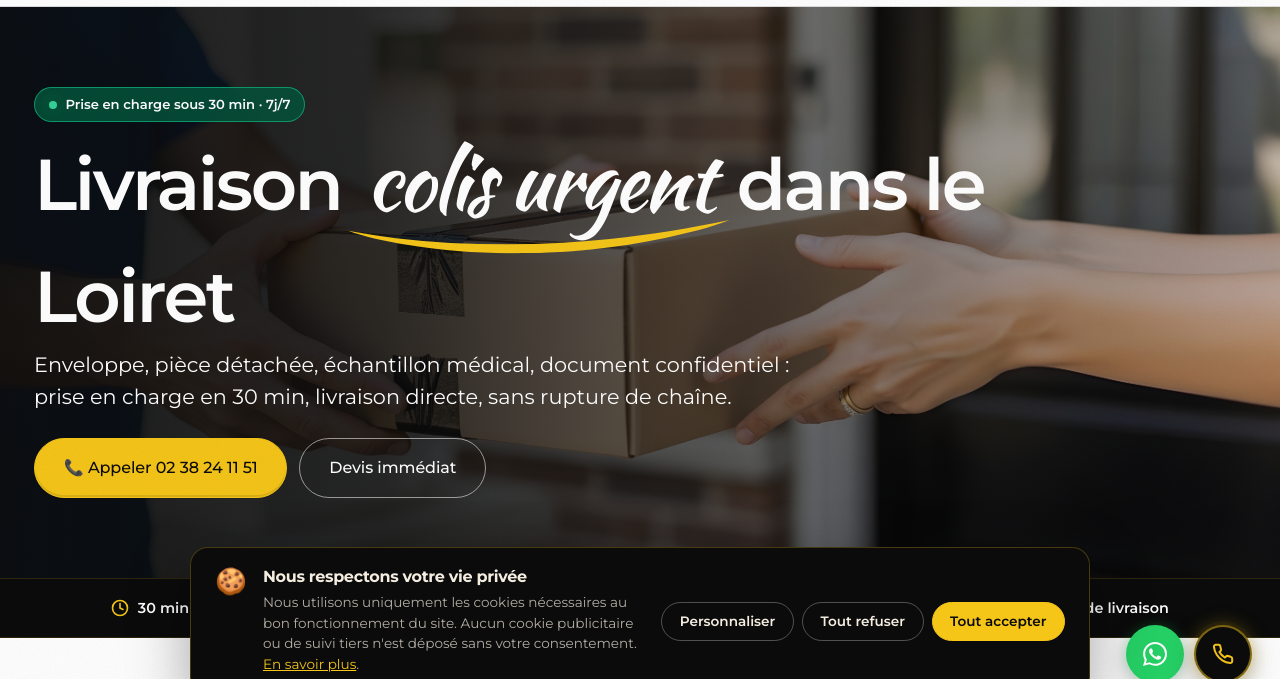
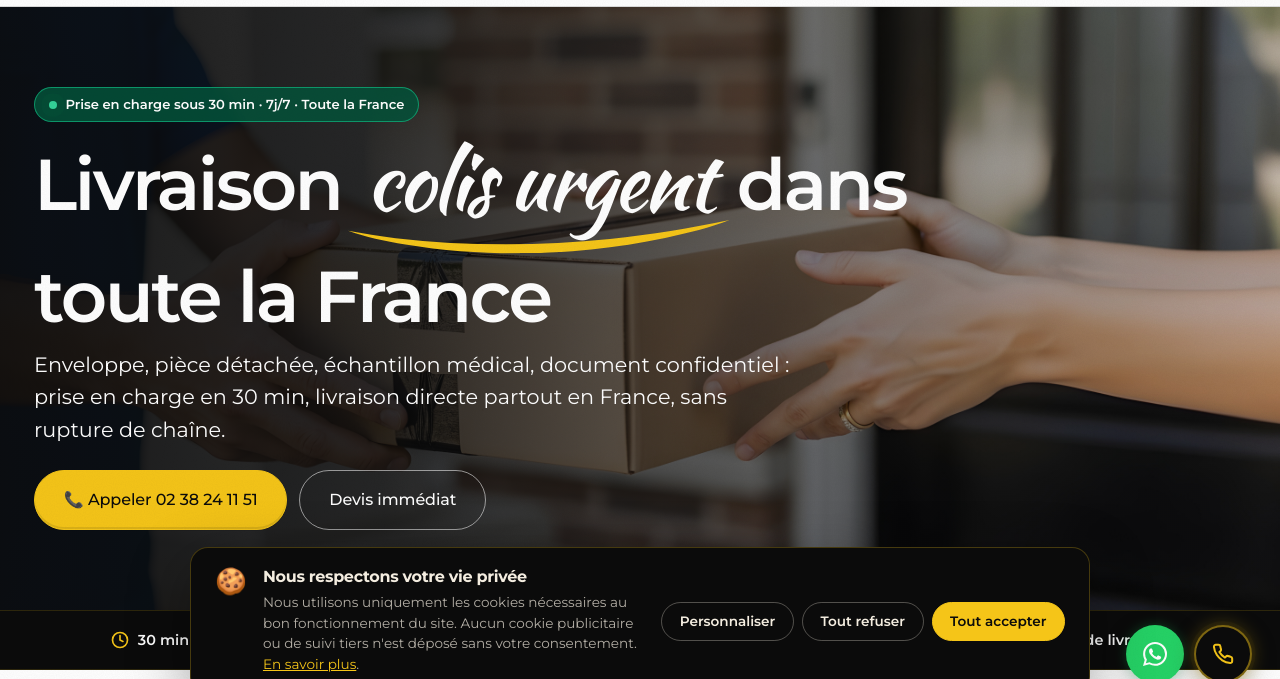
Before and after one commit to emy45/Good-taxi-45, a website: page colis.html in a window 1280 px wide. Shown: the part 89-768 px from the top of the page. Drawn offline with nearby package versions, Linux system fonts and the light colour scheme.

Commit message:
Colis hero : livraison dans toute la France
Co-Authored-By: Claude Opus 4.7 <noreply@anthropic.com>

```diff
--- a/colis.html
+++ b/colis.html
@@ -146,9 +146,9 @@
     <section class="hero hero--compact hero--dark-photo" style="background-image: linear-gradient(to right, rgba(11,11,11,0.95) 0%, rgba(11,11,11,0.85) 30%, rgba(11,11,11,0.5) 65%, rgba(11,11,11,0.2) 100%), url('img/hero-colis.jpg'); background-size: cover; background-position: center;">
       <div class="container">
         <div class="hero-content">
-          <span class="availability-badge"><span class="dot"></span>Prise en charge sous 30 min · 7j/7</span>
-          <h1>Livraison <span class="highlight">colis urgent</span> dans le Loiret</h1>
-          <p class="tagline">Enveloppe, pièce détachée, échantillon médical, document confidentiel : prise en charge en 30 min, livraison directe, sans rupture de chaîne.</p>
+          <span class="availability-badge"><span class="dot"></span>Prise en charge sous 30 min · 7j/7 · Toute la France</span>
+          <h1>Livraison <span class="highlight">colis urgent</span> dans toute la France</h1>
+          <p class="tagline">Enveloppe, pièce détachée, échantillon médical, document confidentiel : prise en charge en 30 min, livraison directe partout en France, sans rupture de chaîne.</p>
           <div class="hero-actions">
             <a href="tel:0238241151" class="btn btn--primary btn--lg">📞 Appeler 02 38 24 11 51</a>
             <a href="contact.html" class="btn btn--ghost btn--lg">Devis immédiat</a>
```
